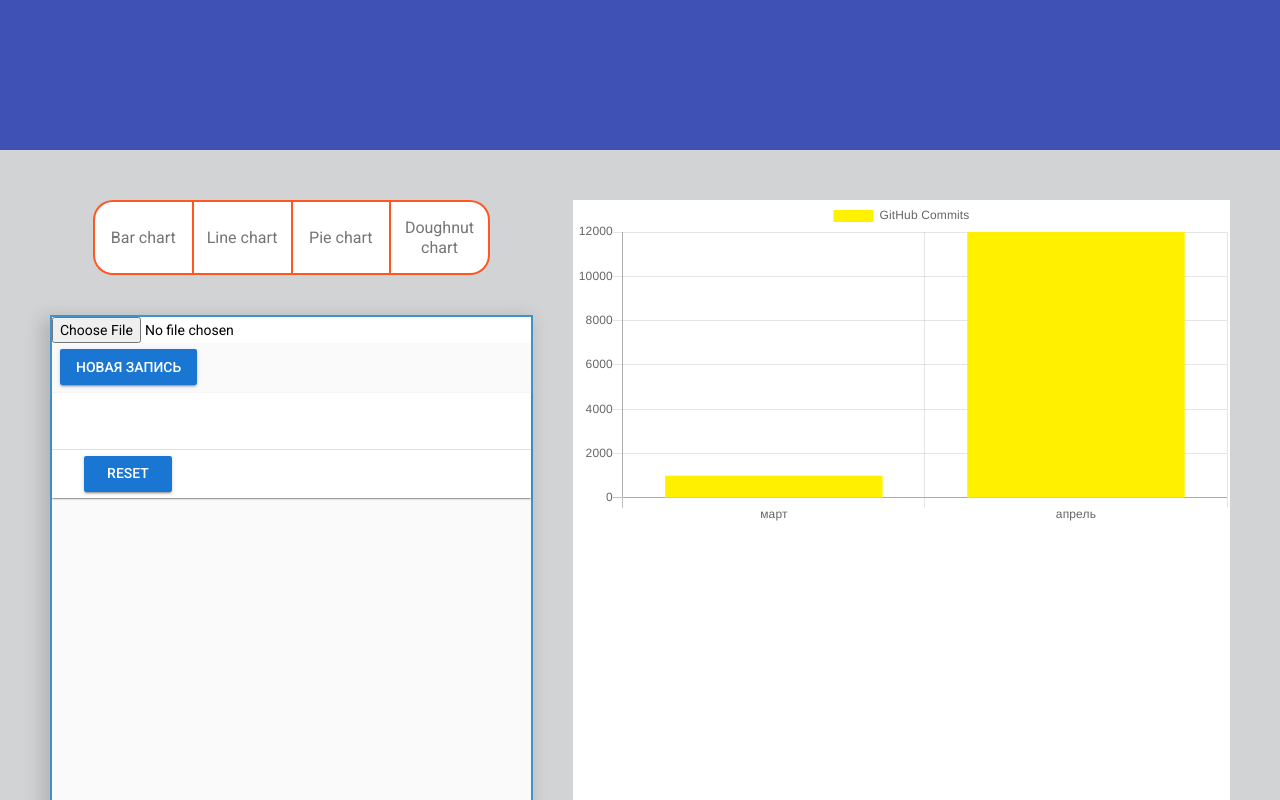
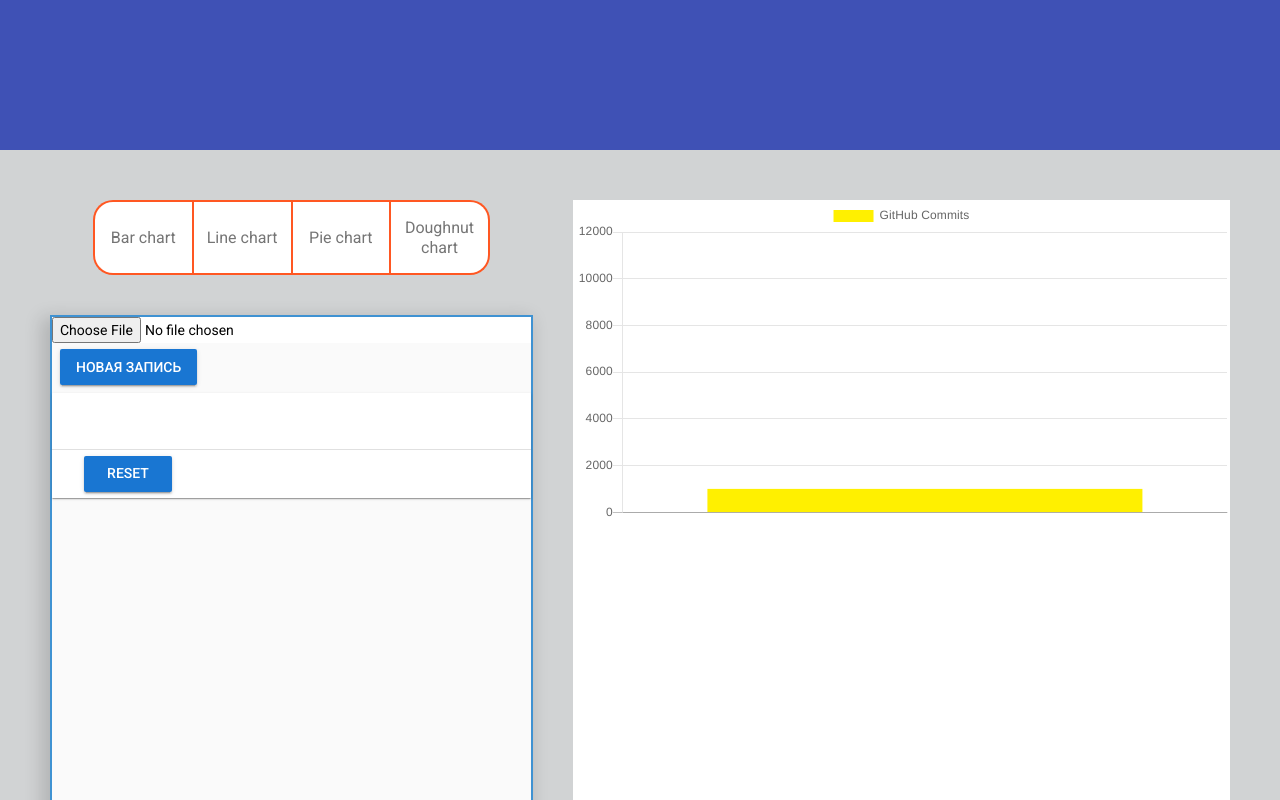
Before and after one commit to eshulga/chartio, a Vue app: page / in a window 1280 px wide. Shown: the top 800 px of the page. Built offline with nearby package versions, Linux system fonts and the light colour scheme.

Commit message:
update color picker

```diff
--- a/package.json
+++ b/package.json
@@ -16,6 +16,7 @@
     "@fortawesome/fontawesome-free-solid": "^5.0.13",
     "@fortawesome/vue-fontawesome": "0.0.22",
     "chart.js": "^2.7.2",
+    "hsl-to-hex": "^1.0.0",
     "jspdf": "^1.3.5",
     "vue": "^2.5.2",
     "vue-chartjs": "^3.3.1",
--- a/src/common/color-picker/ColorPicker.vue
+++ b/src/common/color-picker/ColorPicker.vue
@@ -8,6 +8,7 @@
 <script>
 export default {
   name: 'ColorPicker',
+  props: ['currentId'],
   data () {
     return {
       colors: ['f70505', 'fff200', '00a651', '00aef0', '9e1f63', 'ec008c', 'be1e2d', 'ef4136', 'f15a29', 'f7941d', 'fbb040', 'd7df23', '8dc63f', '39b54a', '009444', '006838', '2bb673', '00a79d', '27aae1', '1b75bc', '2b3990', '262262', '662d91', '92278f'],
@@ -18,11 +19,13 @@ export default {
   methods: {
     onClick (color, index) {
       this.$eventBus.$emit('close-color-picker')
-      this.$eventBus.$emit('data-color-picker', `#${color}`)
+      this.$eventBus.$emit('data-color-picker', `#${color}`, this.currentId)
       this.activeItem = index
       setTimeout(() => {
         this.activeItem = null
       }, 1000)
+
+
     }
   }
 }
@@ -35,7 +38,6 @@ export default {
     justify-content: space-between;
     padding: 18px;
     width: 260px;
-    // height: 84px;
     background-color: black;
     opacity: 0.7;
     box-shadow: 0 5px 20px 5px rgba(0, 0, 0, 0.4);
--- a/src/components/chartjs/ChartJs.vue
+++ b/src/components/chartjs/ChartJs.vue
@@ -8,6 +8,7 @@
 </template>
 
 <script>
+import hsl from 'hsl-to-hex'
 import BarChart from '../../common/charjs/BarChart.vue'
 import LineChart from '../../common/charjs/LineChart.vue'
 import PieChart from '../../common/charjs/PieChart.vue'
@@ -19,7 +20,7 @@ export default {
       render: true,
       currentChart: 'bar',
       chartData: {
-        labels: ['март', 'апрель'],
+        // labels: ['март', 'апрель'],
         datasets: [
           {
             label: 'GitHub Commits',
@@ -39,25 +40,45 @@ export default {
       this.$refs.LineChart.update()
       this.$refs.PieChart.update()
       this.$refs.DonChart.update()
+    },
+    changetableColor (color, id) {
+      this.$eventBus['color' + id ] = color
+      this.updateData ()
     }
   },
   mounted () {
     this.$eventBus.$on('chartData', (arg) => {
       this.render = false
 
-      let label = []
-      let dataSet = []
-
-      arg.labels.forEach(element => {
-        label.push(element)
+      let datasetCount = 0
+      arg.data.forEach((element, id, arr) => {
+        this.chartData.datasets[id] = {}
+        this.chartData.datasets[id].data = [element]
+        const hue = (360/arr.length) * datasetCount
+        const hexColor = hsl(hue , 70, 50)
+        this.chartData.datasets[id].backgroundColor = this.$eventBus['color' + id ] ? this.$eventBus['color' + id ] : hexColor
+        datasetCount++
       })
 
-      arg.data.forEach(element => {
-        dataSet.push(element)
+      arg.labels.forEach((element, id) => {
+        if ( !this.chartData.datasets[id] ){ this.chartData.datasets[id] = {} }
+        this.chartData.datasets[id].label = element
       })
 
-      this.chartData.labels = label
-      this.chartData.datasets[0].data = dataSet
+
+      // let label = []
+      // let dataSet = []
+
+      // arg.labels.forEach(element => {
+      //   label.push(element)
+      // })
+
+      // arg.data.forEach(element => {
+      //   dataSet.push(element)
+      // })
+
+      // this.chartData.labels = label
+      // this.chartData.datasets[0].data = dataSet
 
       this.updateData()
     })
@@ -65,6 +86,8 @@ export default {
     this.$eventBus.$on('toggleCharts', (args) => {
       this.currentChart = args
     })
+
+    this.$eventBus.$on('data-color-picker', this.changetableColor)
   },
   beforeUpdate () {
 
--- a/src/components/table-area/TableArea.vue
+++ b/src/components/table-area/TableArea.vue
@@ -27,7 +27,7 @@
           </v-card>
         </v-dialog>
         <v-dialog v-model="dialogColor" max-width="260">
-          <color-picker/>
+          <color-picker :currentId="currentColoringId" />
         </v-dialog>
         <v-data-table
           :headers="headers"
@@ -38,7 +38,7 @@
           <template slot="items" slot-scope="props">
             <td v-for="value in props.item" :key="value">{{ value }}</td>
             <td class="justify-center layout px-0">
-              <v-btn icon flat color="deep-orange" class="mx-0" @click="dialogColor = true">
+              <v-btn icon flat color="deep-orange" class="mx-0" @click="coloringItem(props.index)">
                 <v-icon>color_lens</v-icon>
               </v-btn>
               <v-btn icon flat color="deep-orange" class="mx-0" @click="editItem(props.item)">
@@ -76,7 +76,8 @@ export default {
       rows: [],
       editedIndex: -1,
       editedItem: {},
-      defaultItem: {}
+      defaultItem: {},
+      currentColoringId: null
     }
   },
   computed: {
@@ -153,7 +154,9 @@ export default {
       this.rows = []
     },
     coloringItem(item){
-      console.log('coloringItem', item)
+      this.dialogColor = true
+      this.currentColoringId = item
+      // console.log('coloringItem', item)
     },
     editItem (item) {
       this.editedIndex = this.rows.indexOf(item)
```
Also changed, not shown: 1 other file (tests, documents, lock files or other folders).
